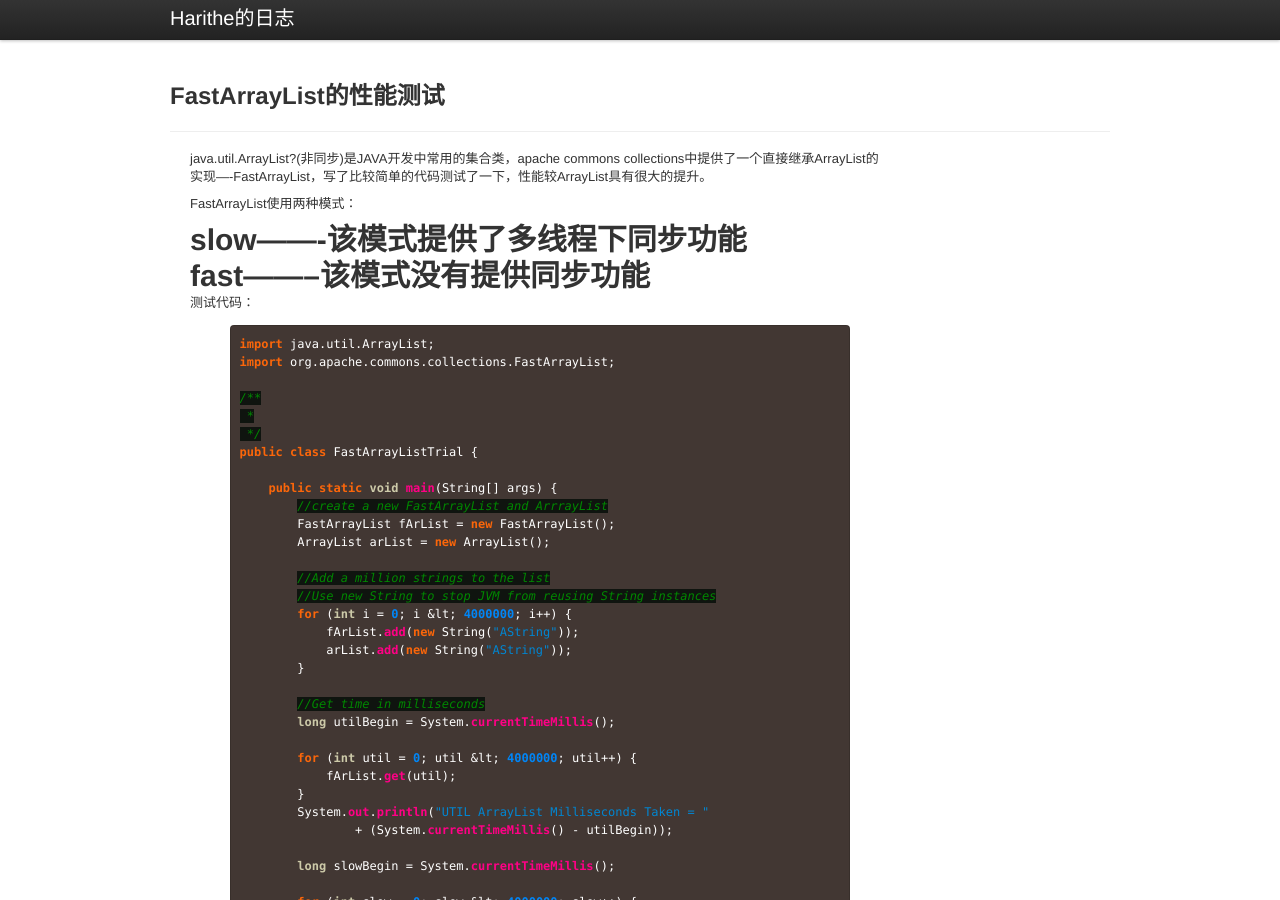
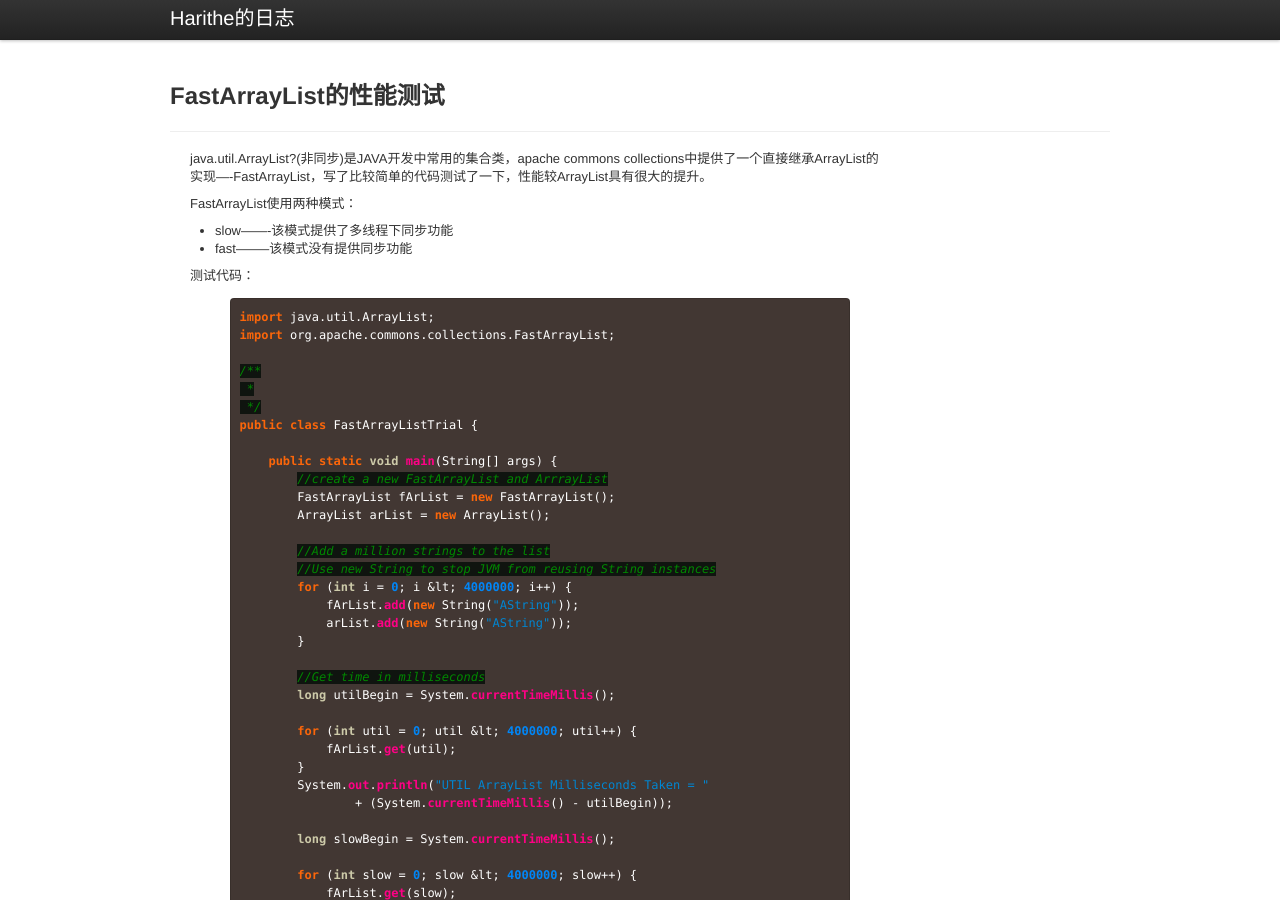
Before and after one commit to harithe/harithe.github.com, a Jekyll site: the page built from _posts/2010/2010-05-10-fast-array-list-performance.markdown, in a window 1280 px wide and 900 px high. Built offline with Jekyll 4.4.1, drawn with Linux system fonts in a browser that asks for light colours; Markdown is read by kramdown in place of the engine named in the settings.

```diff
--- a/_posts/2010/2010-05-10-fast-array-list-performance.markdown
+++ b/_posts/2010/2010-05-10-fast-array-list-performance.markdown
@@ -6,8 +6,8 @@ title: FastArrayList的性能测试
 java.util.ArrayList?(非同步)是JAVA开发中常用的集合类，apache commons collections中提供了一个直接继承ArrayList的实现----FastArrayList，写了比较简单的代码测试了一下，性能较ArrayList具有很大的提升。
 
 FastArrayList使用两种模式：
-# slow-------该模式提供了多线程下同步功能
-# fast--------该模式没有提供同步功能
+* slow-------该模式提供了多线程下同步功能
+* fast--------该模式没有提供同步功能
 
 测试代码：
 {% highlight java %}
```
